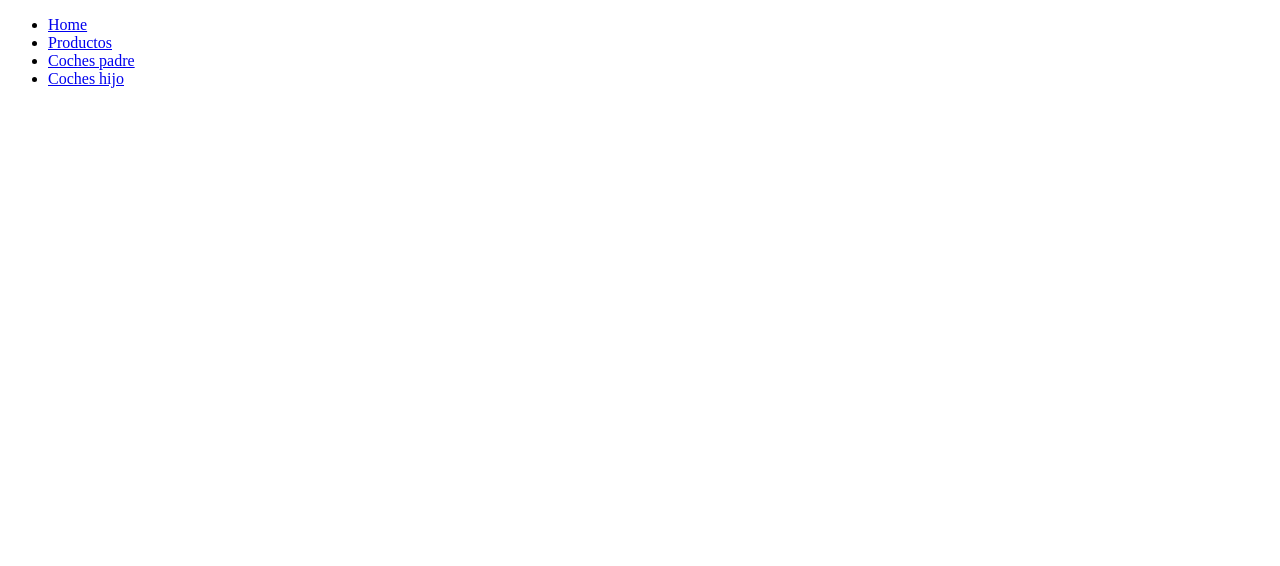
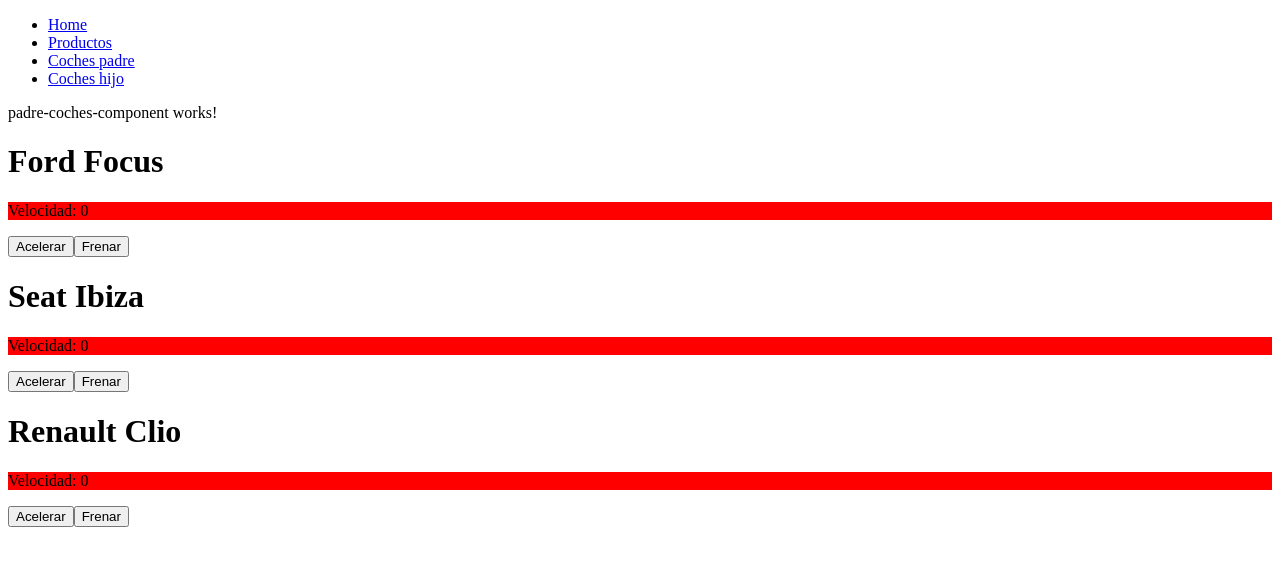
Before and after one commit to Peluas9000/aungularcomunicacionmodelos, an Angular app: page /padre in a window 1280 px wide. Before the commit this address led to /. Shown: the top 566 px of the page. Built offline with nearby package versions, Linux system fonts and the light colour scheme.

Commit message:
Añadido el padre para mostrar los tres coches de la listaPadre y que se muestren 3 veces compoenentHijoCoches

```diff
--- a/src/app/app-routing-module.ts
+++ b/src/app/app-routing-module.ts
@@ -3,11 +3,13 @@
 import { HomeComponent } from './components/home-component/home-component';
 import { ListaProductosComponent } from './components/lista-productos-component/lista-productos-component';
 import { HijoCochesComponent } from './components/hijo-coches-component/hijo-coches-component';
+import { PadreCochesComponent } from './components/padre-coches-component/padre-coches-component';
 
 const routes: Routes = [
   {path: '', component: HomeComponent},
   {path:'productos',component:ListaProductosComponent} ,
-  {path:'coches',component:HijoCochesComponent}
+  {path:'coches',component:HijoCochesComponent},
+  {path:"padre", component:PadreCochesComponent}
 
 ];
 
--- a/src/app/components/hijo-coches-component/hijo-coches-component.ts
+++ b/src/app/components/hijo-coches-component/hijo-coches-component.ts
@@ -1,4 +1,4 @@
-import { Component } from '@angular/core';
+import { Component, Input } from '@angular/core';
 import Coche from '../../models/coche';
 
 @Component({
@@ -8,9 +8,8 @@
   templateUrl: './hijo-coches-component.html',
 })
 export class HijoCochesComponent {
-  public car:Coche;
+  @Input() car!:Coche;
   constructor(){
-    this.car=new Coche("Ford","Focus",0,25);
   }
 
   acelerar(){
--- a/src/app/components/menu-component/menu-component.html
+++ b/src/app/components/menu-component/menu-component.html
@@ -9,7 +9,7 @@
     </li>
 
     <li>
-        <a  [routerLink]="['/padrecoches']">Coches padre</a>
+        <a  [routerLink]="['/padre']">Coches padre</a>
 
     </li>
         <li>
@@ -17,4 +17,7 @@
 
     </li>
 
+
+
+
 </ul>
--- a/src/app/components/padre-coches-component/padre-coches-component.html
+++ b/src/app/components/padre-coches-component/padre-coches-component.html
@@ -1 +1,3 @@
 <p>padre-coches-component works!</p>
+@for (coche of arrayCoches; track $index) {
+<app-hijo-coches-component [car]="coche"></app-hijo-coches-component>}
--- a/src/app/components/padre-coches-component/padre-coches-component.ts
+++ b/src/app/components/padre-coches-component/padre-coches-component.ts
@@ -1,4 +1,5 @@
 import { Component } from '@angular/core';
+import Coche from '../../models/coche';
 
 @Component({
   selector: 'app-padre-coches-component',
@@ -6,4 +7,14 @@
   styleUrl: './padre-coches-component.css',
   templateUrl: './padre-coches-component.html',
 })
-export class PadreCochesComponent {}
+export class PadreCochesComponent {
+  public arrayCoches: Array<Coche>;
+
+  constructor(){
+    this.arrayCoches=new Array<Coche>();
+    this.arrayCoches.push(new Coche("Ford","Focus",0,25));
+    this.arrayCoches.push(new Coche("Seat","Ibiza",0,20));
+    this.arrayCoches.push(new Coche("Renault","Clio",0,15));
+  }
+
+}
```
